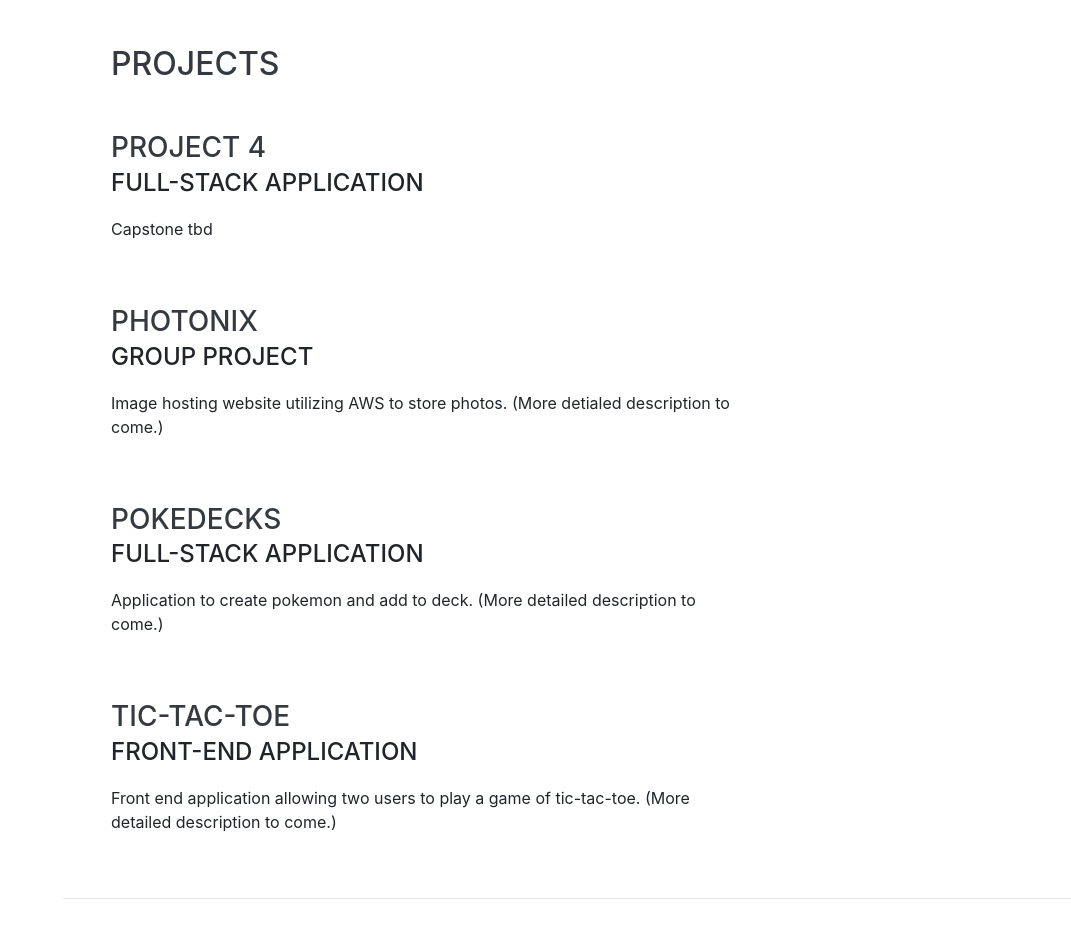
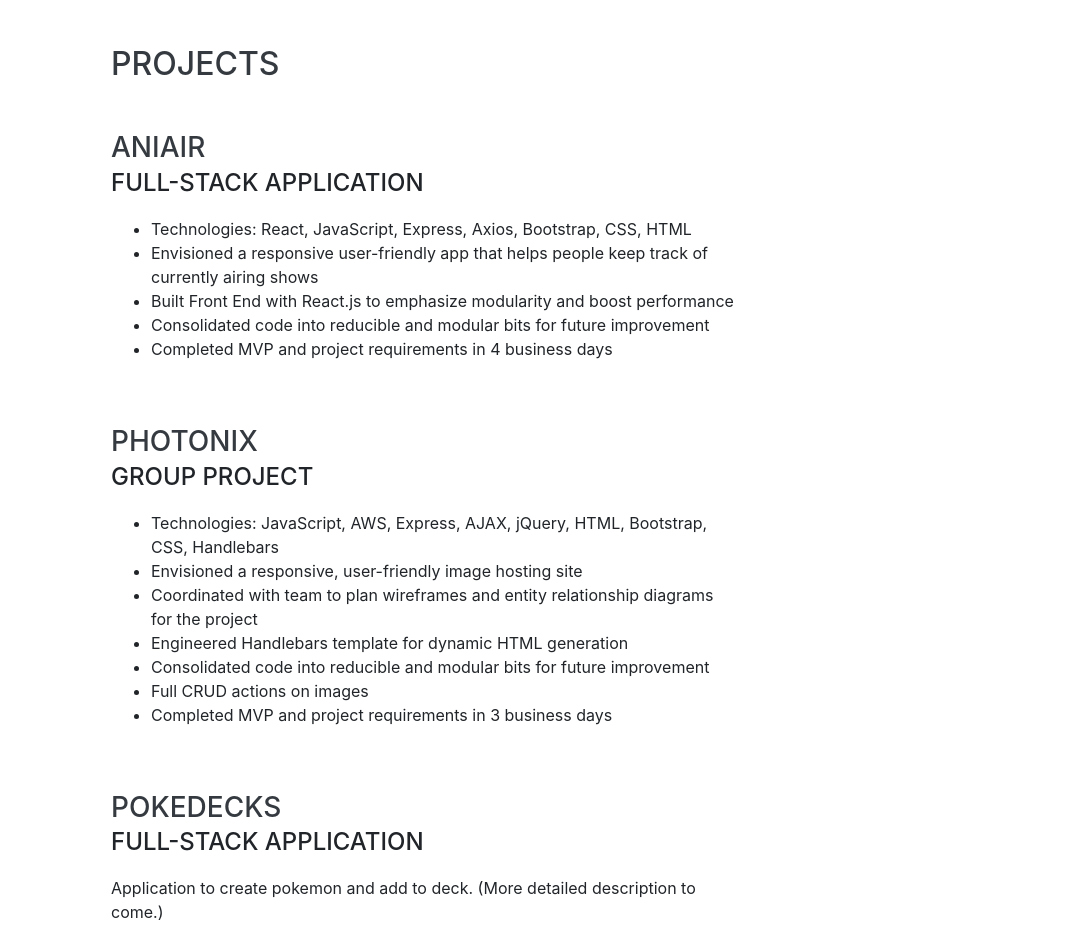
Before and after one commit to D-Raimon/portfolio, a website with bundled scripts: page index.html in a window 1280 px wide. Shown: the part 804-1735 px from the top of the page, without its empty margins (209-1280 px from the left). Built offline with nearby package versions, Linux system fonts and the light colour scheme; a web font is replaced by a local one.

Commit message:
Add description for project 3 & 4

```diff
--- a/index.html
+++ b/index.html
@@ -90,9 +90,15 @@
 
         <div class="resume-item d-flex flex-column flex-md-row justify-content-between mb-5">
           <div class="resume-content">
-            <h3 class="mb-0">Project 4</h3>
+            <h3 class="mb-0">AniAir</h3>
             <div class="subheading mb-3">Full-Stack Application</div>
-            <p>Capstone tbd</p>
+            <ul>
+              <li>Technologies: React, JavaScript, Express, Axios, Bootstrap, CSS, HTML</li>
+              <li>Envisioned a responsive user-friendly app that helps people keep track of currently airing shows</li>
+              <li>Built Front End with React.js to emphasize modularity and boost performance</li>
+              <li>Consolidated code into reducible and modular bits for future improvement</li>
+              <li>Completed MVP and project requirements in 4 business days</li>
+          </ul>
           </div>
           <div class="resume-date text-md-right">
             <!-- <span class="text-primary">March 2013 - Present</span> -->
@@ -103,7 +109,15 @@
           <div class="resume-content">
             <h3 class="mb-0">Photonix</h3>
             <div class="subheading mb-3">Group Project</div>
-            <p>Image hosting website utilizing AWS to store photos. (More detialed description to come.)</p>
+            <ul>
+              <li>Technologies: JavaScript, AWS, Express, AJAX, jQuery, HTML, Bootstrap, CSS, Handlebars</li>
+              <li>Envisioned a responsive, user-friendly image hosting site</li>
+              <li>Coordinated with team to plan wireframes and entity relationship diagrams for the project</li>
+              <li>Engineered Handlebars template for dynamic HTML generation</li>
+              <li>Consolidated code into reducible and modular bits for future improvement</li>
+              <li>Full CRUD actions on images</li>
+              <li>Completed MVP and project requirements in 3 business days</li>
+            </ul>
           </div>
           <div class="resume-date text-md-right">
             <!-- <span class="text-primary">December 2011 - March 2013</span> -->
```
